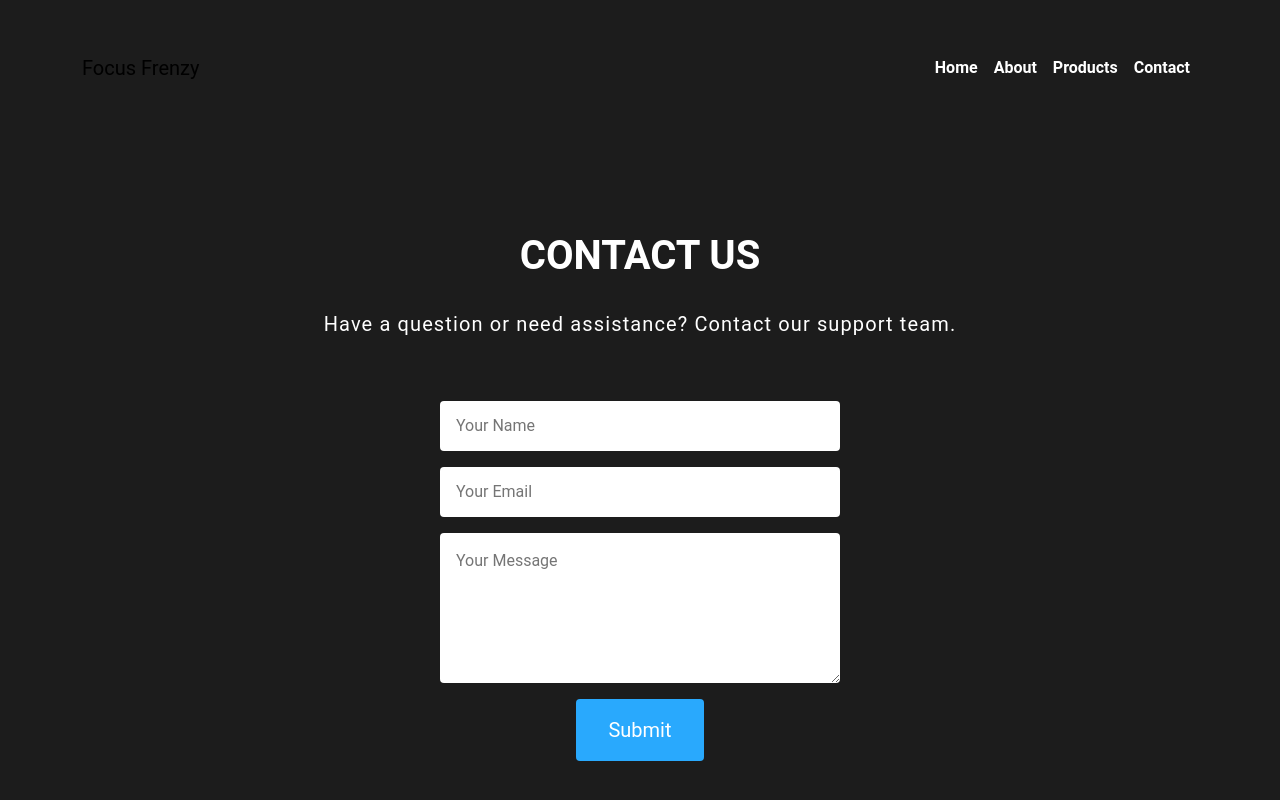
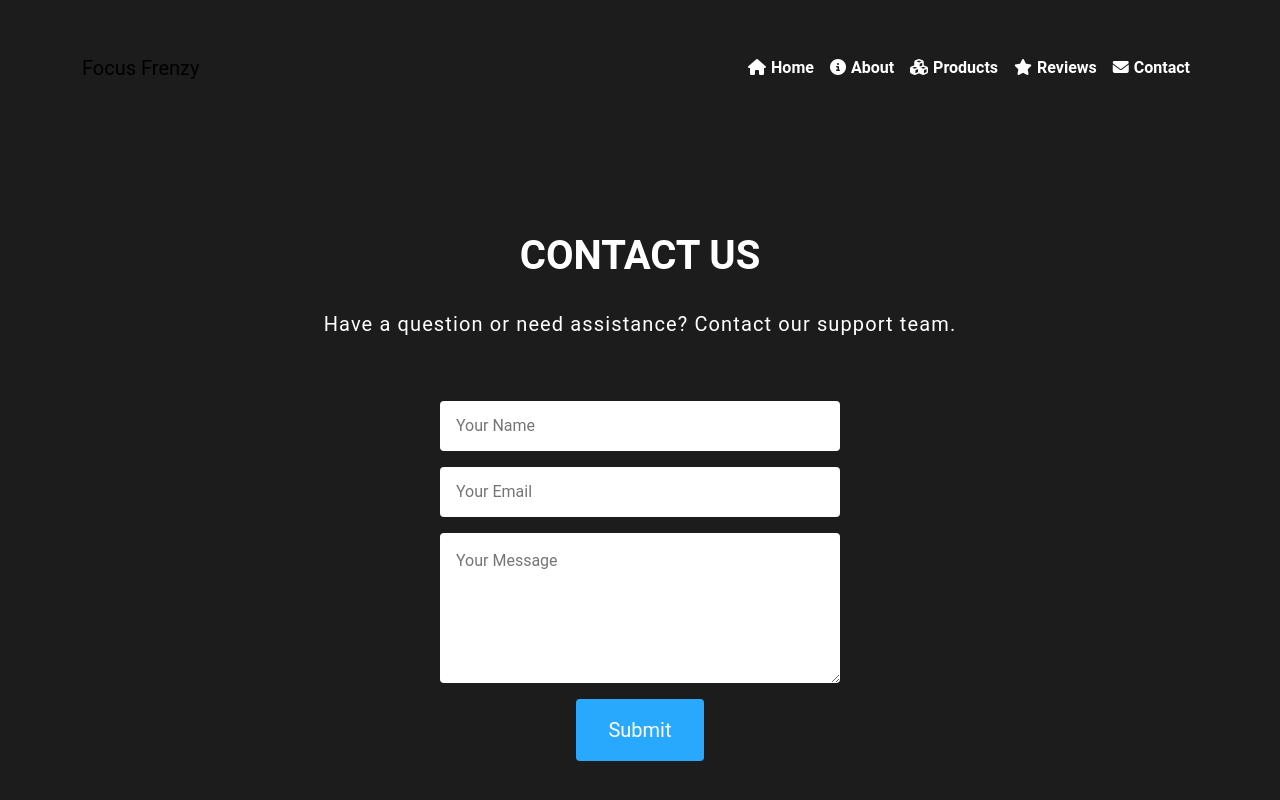
Before and after one commit to amolkanago/Focus-Frenzy, a plain HTML site: page contact.html in a window 1280 px wide. Shown: the top 800 px of the page. Drawn offline with nearby package versions, Linux system fonts and the light colour scheme.

Commit message:
modified contact.html

```diff
--- a/contact.html
+++ b/contact.html
@@ -28,16 +28,29 @@
                 <div class="collapse navbar-collapse" id="navbarSupportedContent">
                     <ul class="navbar-nav ms-auto mb-2 mb-lg-0">
                         <li class="nav-item">
-                            <a class="nav-link active" aria-current="page" href="#">Home</a>
+                            <a class="nav-link active" aria-current="page" href="index.html">
+                                <i class="fas fa-home nav-icon"></i>Home
+                            </a>
                         </li>
                         <li class="nav-item">
-                            <a class="nav-link text-capitalize" href="about.html">About</a>
+                            <a class="nav-link text-capitalize" href="about.html">
+                                <i class="fas fa-info-circle nav-icon"></i>About
+                            </a>
                         </li>
                         <li class="nav-item">
-                            <a class="nav-link text-capitalize" href="Product.html">Products</a>
+                            <a class="nav-link text-capitalize" href="Product.html">
+                                <i class="fas fa-cubes nav-icon"></i>Products
+                            </a>
                         </li>
                         <li class="nav-item">
-                            <a class="nav-link text-capitalize" href="#">Contact</a>
+                            <a class="nav-link text-capitalize" href="review.html">
+                                <i class="fas fa-star nav-icon"></i>Reviews
+                            </a>
+                        </li>
+                        <li class="nav-item">
+                            <a class="nav-link text-capitalize" href="#">
+                                <i class="fas fa-envelope nav-icon"></i>Contact
+                            </a>
                         </li>
                     </ul>
                     </ul>
```
